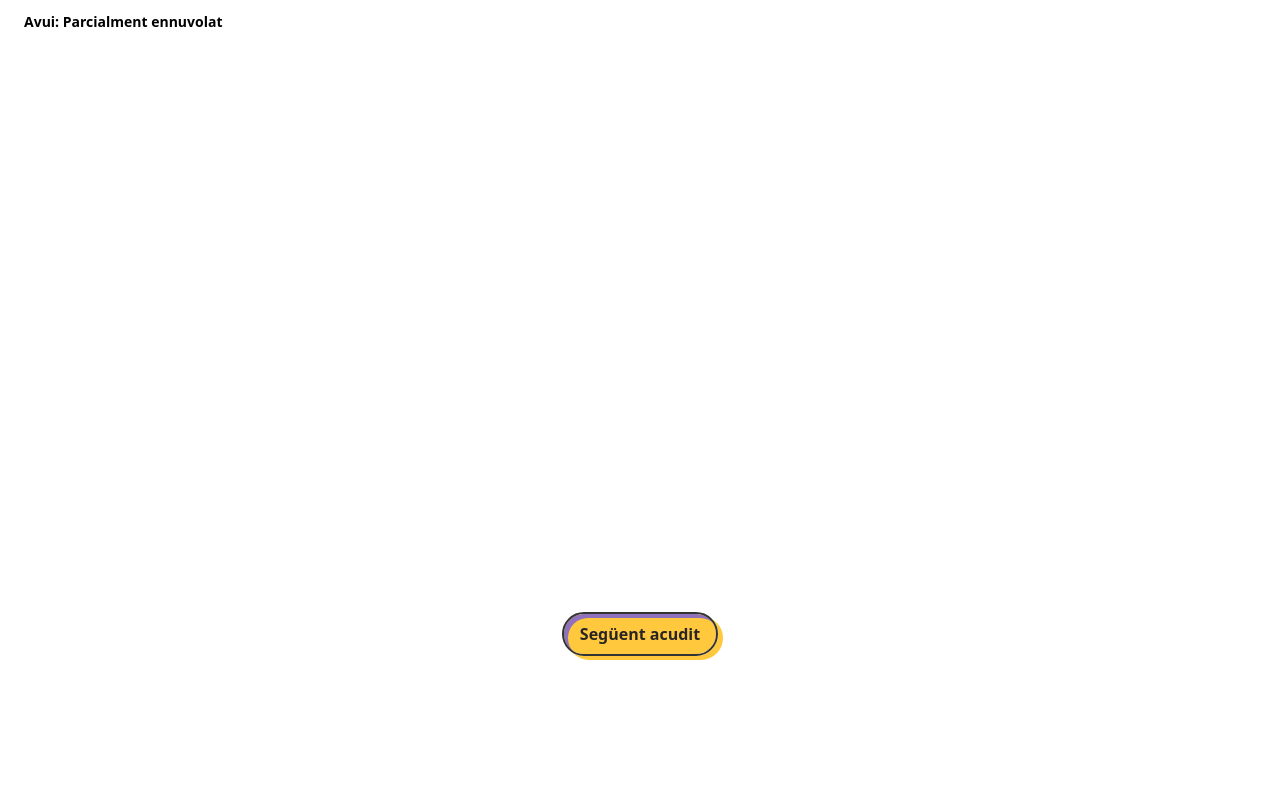
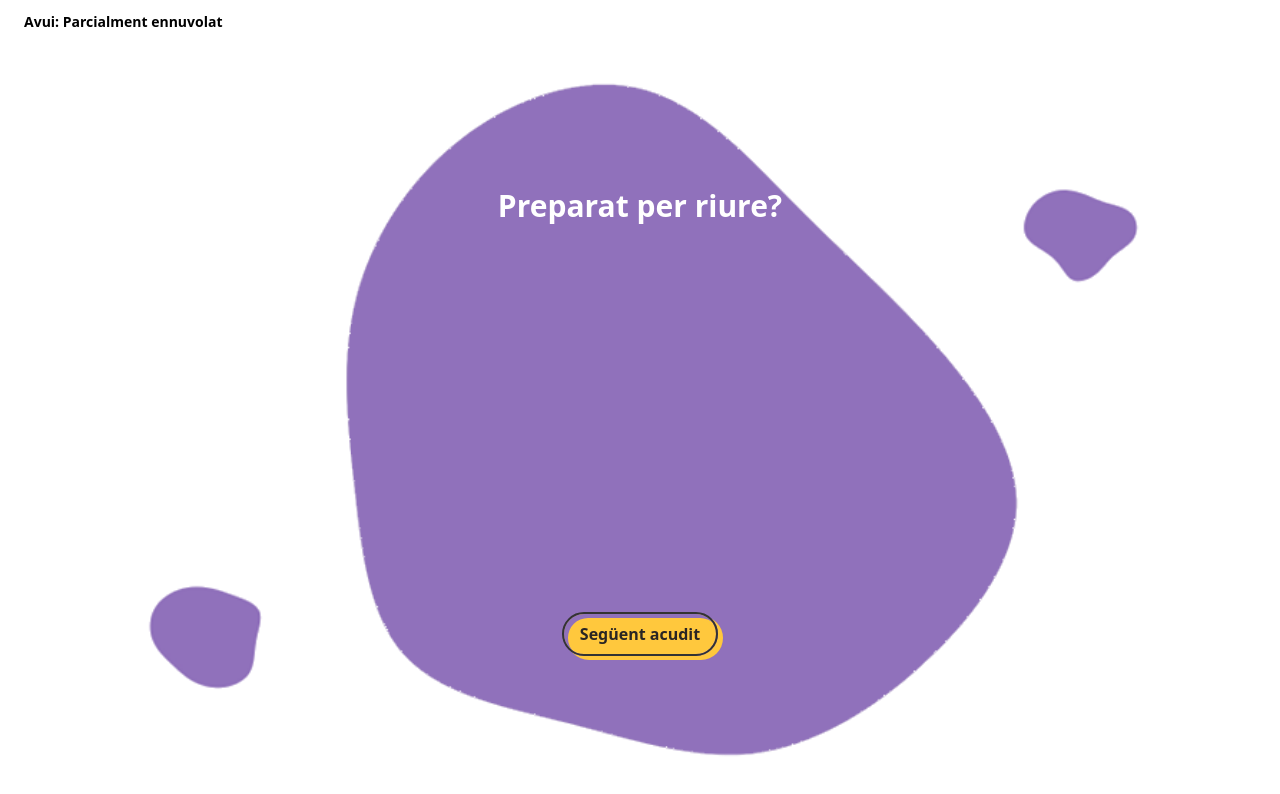
Before and after one commit to JuanDNJ/S4-API, a website built with Vite: page index.html in a window 1280 px wide. Built offline with nearby package versions, Linux system fonts and the light colour scheme; no server answers; files whose address does not match are found by name.

Commit message:
Añadiendo carpeta assets y arreglando error

```diff
--- a/index.html
+++ b/index.html
@@ -22,7 +22,7 @@
         </section>
       </header>
       <section
-        class="body bg-[url('fondo-chistes.png')] bg-cover md:bg-contain bg-no-repeat bg-center row-span-11 flex flex-col items-center justify-center"
+        class="body bg-cover md:bg-contain bg-no-repeat bg-center row-span-11 flex flex-col items-center justify-center"
       >
         <article class="content flex items-center justify-center">
           <section
--- a/src/main.ts
+++ b/src/main.ts
@@ -1,6 +1,7 @@
 import './style.css'
 import type { ReportAcudits, Score, Geolocation, Position } from './types';
-import { AcuditComponent,CloudComponent } from './components';
+import { AcuditComponent, CloudComponent } from './components';
+import Fondo from './assets/fondo-chistes.png'
 import {
     $,
     $all,
@@ -18,7 +19,8 @@ let reportAcudits: ReportAcudits[] = [];
 const nextJoke = $(".nextJoke");
 const contentAcudit = $(".content-acudit")
 const cloudRender = $('.cloud');
-
+const sectionBody = $(".body") || null;
+sectionBody!.style.backgroundImage = `url(${Fondo})`;
 const renderCloud = async () => {
     try {
         geolocationPosition(
```
Also changed, not shown: src/assets/fondo-chistes.png (added).
